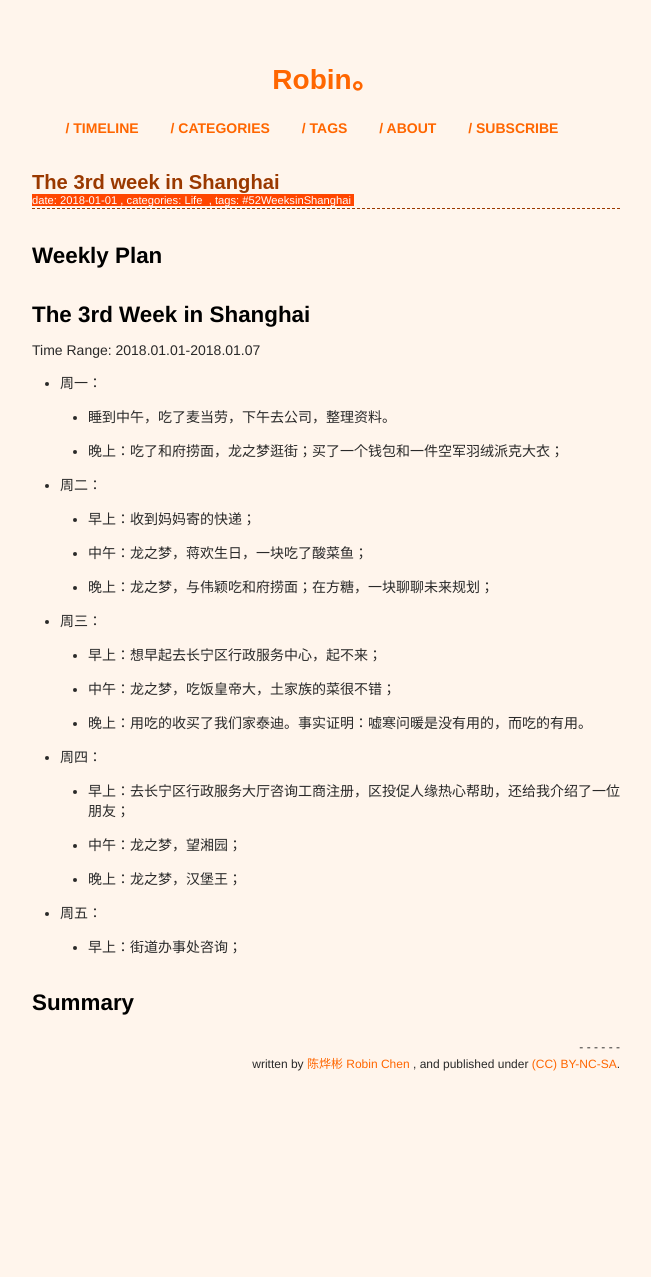
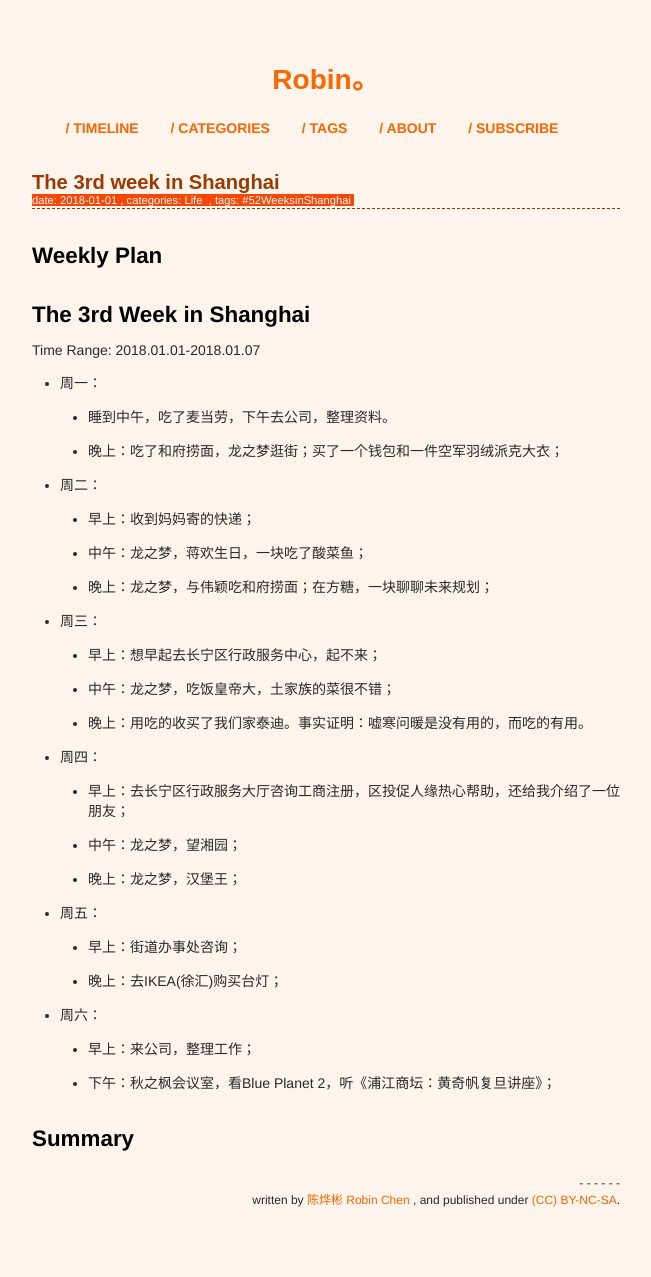
Before and after one commit to xianyuxmu/xianyuxmu.github.io, a Jekyll site: the page built from _posts/2018-01-01-52-weeks-in-shanghai-3.md, in a window 1280 px wide. Shown: the whole page, without its empty margins (314-965 px from the left). Built offline with Jekyll 4.4.1, drawn with Linux system fonts in a browser that asks for light colours; comment, search, counter and statistics services are not loaded; before the commit the page ends 1141 px from its top, so only the background shows below that.

Commit message:
06 January 2018

```diff
--- a/_posts/2018-01-01-52-weeks-in-shanghai-3.md
+++ b/_posts/2018-01-01-52-weeks-in-shanghai-3.md
@@ -32,5 +32,9 @@ Time Range: 2018.01.01-2018.01.07
 	- 晚上：龙之梦，汉堡王；
 - 周五：
 	- 早上：街道办事处咨询；
+	- 晚上：去IKEA(徐汇)购买台灯；
+- 周六：
+	- 早上：来公司，整理工作；
+	- 下午：秋之枫会议室，看Blue Planet 2，听《浦江商坛：黄奇帆复旦讲座》；
 
 ## Summary
```
